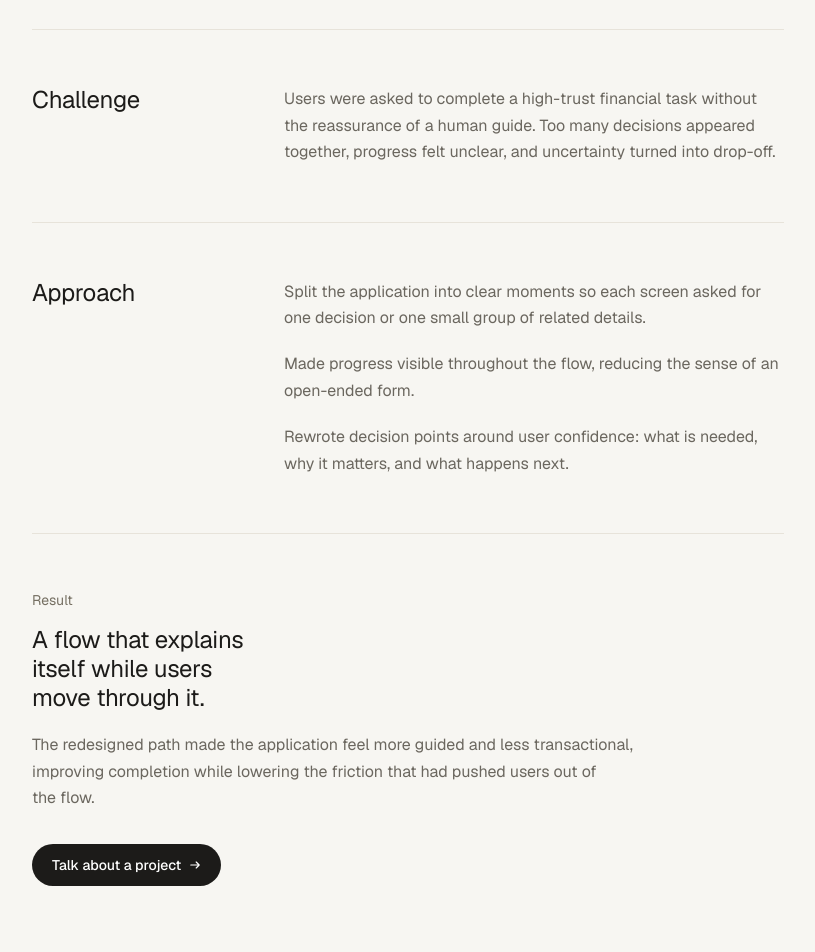
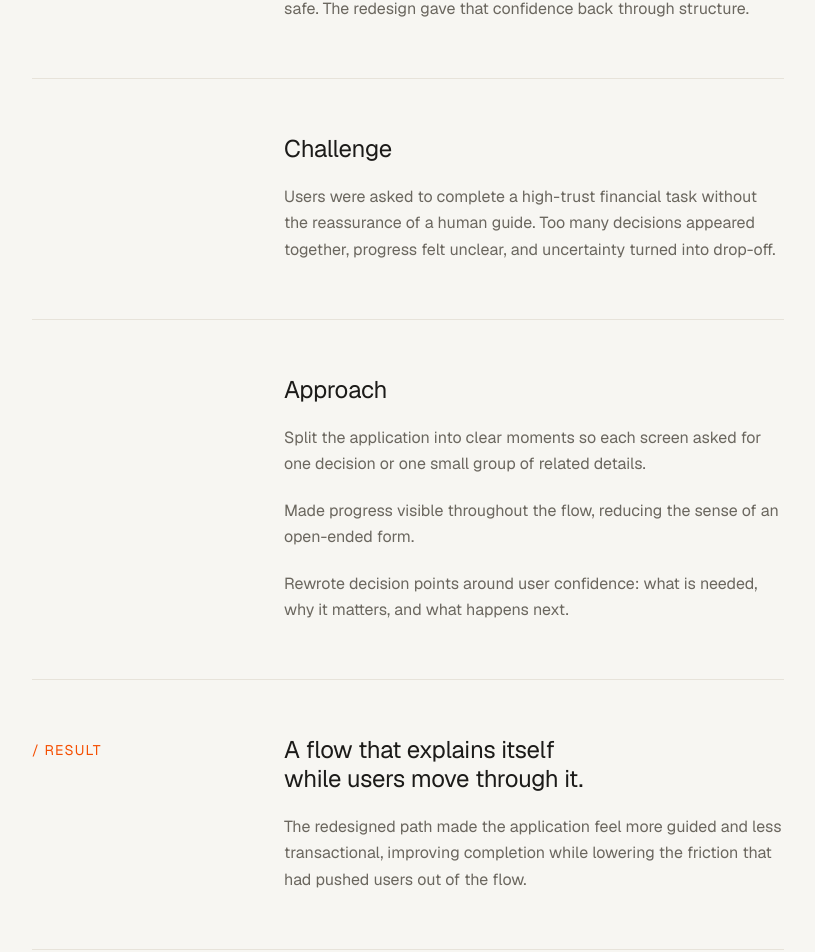
Before and after one commit to shonhazan8-droid/portfolio-shon, a Next.js app: page /case-studies/bank-account-opening in a window 1280 px wide. Shown: the part 1273-2225 px from the top of the page, without its empty margins (232-1047 px from the left). Built offline with nearby package versions, Linux system fonts and the light colour scheme.

Commit message:
Update page.tsx

```diff
--- a/app/case-studies/[slug]/page.tsx
+++ b/app/case-studies/[slug]/page.tsx
@@ -13,25 +13,27 @@ const caseStudyDetails = [
     title: "Rehabilitation platform IA",
     eyebrow: "Public sector case study",
     year: "2021",
-    role: "Product design, information architecture, service flow",
+    role: "Product Designer",
+    client: "Ministry of Defense",
+    focus: "Service Design · End-to-end",
     context:
       "A government rehabilitation experience serving people who needed clear medical, operational, and service information in moments that were already heavy.",
     headline:
-      "Reorganizing a dense rehabilitation platform around real user situations instead of internal departments.",
+      "People weren’t looking for information. They were looking for certainty.",
     summary:
-      "The original experience exposed people to the organization's structure: departments, forms, and scattered service paths. The redesign moved the interface toward recognizable life situations, clearer next actions, and fewer dead ends.",
+      "The platform exposed different services and assets from personnel through some of the hardest points of their service, injury, benefits, and recovery. It had to carry complex information without making people decode the organization first.",
     cover: { type: "lottie", src: "/Animate/shik-animate.json" },
     coverAlt: "Animated rehabilitation platform preview",
     challenge:
-      "People arrived with urgent questions but had to translate their need into the language of departments and forms. That created friction before they could even understand which service, document, or appointment path was relevant.",
+      "The experience reflected how the organization worked, not how people think. Users arrived with questions, but had to translate those questions into departments, benefits, documents, and service names.",
     approach: [
-      "Mapped the core journeys around the user's situation: treatment, appointments, benefits, documents, and daily support.",
-      "Grouped related actions into fewer decision points so the interface could answer what to do next without asking users to understand the organization first.",
-      "Reduced form-first paths and exposed service entry points only after the user had enough context to choose confidently.",
+      "Studied how users actually understood their situation before they understood the services around it.",
+      "Mapped the system around situations and questions instead of departments and internal ownership.",
+      "Restructured content so relevance, next actions, and reassurance appeared before forms and service names.",
     ],
     resultTitle: "Less organizational logic. More human orientation.",
     outcome:
-      "The primary path became faster to scan and easier to explain: fewer forms up front, clearer content groups, and a system structure that matched the user's mental model.",
+      "The site started answering the questions users actually arrived with, helping them understand what mattered, what applied to them, and what they should do next.",
   },
   {
     slug: "bank-account-opening",
@@ -91,6 +93,7 @@ export default async function CaseStudyPage({ params }: CaseStudyPageProps) {
   }
 
   const study = caseStudies.find((item) => item.slug === project.slug);
+  const isRehabilitation = project.slug === "rehabilitation-platform";
 
   return (
     <>
@@ -129,63 +132,228 @@ export default async function CaseStudyPage({ params }: CaseStudyPageProps) {
 
           <section className="grid gap-8 border-b border-t border-[var(--color-line)] py-10 md:grid-cols-3">
             <div>
+              <p className="text-sm text-[var(--color-faint)]">{isRehabilitation ? "Client" : "Role"}</p>
+              <p className="mt-2 leading-[1.55]">{isRehabilitation ? project.client : project.role}</p>
+            </div>
+            <div>
               <p className="text-sm text-[var(--color-faint)]">Role</p>
               <p className="mt-2 leading-[1.55]">{project.role}</p>
             </div>
             <div>
-              <p className="text-sm text-[var(--color-faint)]">Year</p>
-              <p className="mt-2 leading-[1.55]">{project.year}</p>
-            </div>
-            <div>
-              <p className="text-sm text-[var(--color-faint)]">Impact</p>
+              <p className="text-sm text-[var(--color-faint)]">{isRehabilitation ? "Focus" : "Impact"}</p>
               <p className="mt-2 leading-[1.55]">
-                {study?.stats.map((stat) => `${stat.value} ${stat.label.toLowerCase()}`).join(" · ")}
+                {isRehabilitation ? project.focus : study?.stats.map((stat) => `${stat.value} ${stat.label.toLowerCase()}`).join(" · ")}
               </p>
             </div>
           </section>
 
-          <section className="grid gap-8 border-b border-[var(--color-line)] py-14 md:grid-cols-[220px_1fr]">
-            <h2 className="text-2xl font-normal leading-[1.2] tracking-[-0.012em]">Context</h2>
-            <div className="max-w-[58ch] space-y-5 text-base leading-[1.65] text-[var(--color-muted)]">
+          {isRehabilitation ? (
+            <>
+              <CaseTextSection label="Context" title="A system with many services, but no single mental model.">
                 <p>{project.context}</p>
                 <p>{project.summary}</p>
-            </div>
-          </section>
+                <p>
+                  Much of the information already existed, but it was shaped by internal ownership.
+                  Users had to know what they were looking for before the site could help them find it.
+                </p>
+              </CaseTextSection>
 
-          <section className="grid gap-8 border-b border-[var(--color-line)] py-14 md:grid-cols-[220px_1fr]">
-            <h2 className="text-2xl font-normal leading-[1.2] tracking-[-0.012em]">Challenge</h2>
-            <p className="max-w-[58ch] text-base leading-[1.65] text-[var(--color-muted)]">
-              {project.challenge}
+              <CaseTextSection label="Problem" title="The experience reflected how the organization worked, not how people think.">
+                <p>{project.challenge}</p>
+                <p>
+                  Even when the content itself was important, users were forced to move through
+                  categories that made sense to the system before they could understand what was
+                  relevant to their own situation.
                 </p>
-          </section>
+              </CaseTextSection>
 
-          <section className="grid gap-8 border-b border-[var(--color-line)] py-14 md:grid-cols-[220px_1fr]">
-            <h2 className="text-2xl font-normal leading-[1.2] tracking-[-0.012em]">Approach</h2>
-            <div className="grid gap-5">
-              {project.approach.map((item) => (
-                <p key={item} className="max-w-[58ch] text-base leading-[1.65] text-[var(--color-muted)]">
-                  {item}
+              <QuoteBand>
+                Information was organized around services. Users arrived with situations.
+              </QuoteBand>
+
+              <CaseTextSection label="Research" title="We needed to understand how people actually saw their own situation.">
+                <p>
+                  We looked at different points in the journey and tested how people moved from
+                  uncertainty to action: what they searched for, what language they used, and when
+                  they needed context before choosing a path.
                 </p>
+                <div className="grid gap-5 pt-2">
+                  {[
+                    "Understanding the ecosystem behind the process: where services connect, where ownership gets split, and where users lose context.",
+                    "Learning from people who guide them: support teams, service owners, and professionals who repeatedly explain the same steps.",
+                    "Testing the experience against reality: checking whether users could recognize themselves in the flow without already knowing the correct service name.",
+                  ].map((item) => (
+                    <p key={item}>{item}</p>
                   ))}
                 </div>
-          </section>
+              </CaseTextSection>
 
-          <section className="py-14">
-            <p className="mb-4 text-sm text-[var(--color-faint)]">Result</p>
-            <h2 className="max-w-[16ch] text-2xl font-normal leading-[1.2] tracking-[-0.012em]">
-              {project.resultTitle}
-            </h2>
-            <p className="mt-5 max-w-[58ch] text-base leading-[1.65] text-[var(--color-muted)]">
-              {project.outcome}
+              <MediaPlaceholder label="Research boards, journey maps, and early IA explorations" />
+
+              <CaseTextSection label="Findings" title="Three findings changed the strategy.">
+                <div className="grid gap-5">
+                  <p>
+                    Users thought in situations, not services. They did not start with a department;
+                    they started with a life event, a medical need, or a question about what happens next.
                   </p>
-            <div className="mt-8">
+                  <p>
+                    The system depended on human translators. Call centers and service teams were
+                    repeatedly translating organizational language into human language.
+                  </p>
+                  <p>
+                    Information was everywhere. Relevance was missing. The problem was not only
+                    availability of content, but the lack of clear prioritization around what mattered now.
+                  </p>
+                </div>
+              </CaseTextSection>
+
+              <CaseTextSection label="The shift" title="We stopped organizing around services and started organizing around situations.">
+                <p>
+                  Instead of asking people to learn the structure of the organization, we built the
+                  structure around recognizable situations: treatment, documents, appointments,
+                  eligibility, and daily support.
+                </p>
+                <p>
+                  Everything became contextual. Rights, forms, services, and next steps were grouped
+                  around the practical questions people arrived with.
+                </p>
+              </CaseTextSection>
+
+              <CaseTextSection label="IA" title="Restructuring the information architecture.">
+                <p>
+                  The original navigation exposed internal groupings. The new structure reduced the
+                  need to know service ownership and brought related information closer together.
+                </p>
+                <p>
+                  This turned the platform into something closer to a guide: fewer entry points,
+                  clearer labels, and a path that could support people through the service.
+                </p>
+              </CaseTextSection>
+
+              <div className="grid gap-6 py-6">
+                <MediaPlaceholder label="Old architecture and content inventory" />
+                <div className="overflow-hidden rounded-[var(--radius-frame)] bg-[var(--color-app)]">
+                  <Image
+                    src="/work/rehabilitation-platform.png"
+                    alt="Rehabilitation platform interface direction"
+                    width={1920}
+                    height={1440}
+                    className="h-auto w-full"
+                  />
+                </div>
+              </div>
+
+              <CaseTextSection label="Flow" title="Prioritizing reassurance.">
+                <p>
+                  Research showed that users often stopped to understand which service, benefit,
+                  or contact was relevant to them before moving forward.
+                </p>
+                <p>
+                  We made the interface more reassuring by surfacing context, status, and next
+                  actions before asking users to choose a formal path.
+                </p>
+              </CaseTextSection>
+
+              <MediaPlaceholder label="Mobile flows, reassurance states, and service entry points" />
+
+              <CaseTextSection label="Search" title="Adding context to search.">
+                <p>
+                  Search was not treated as a shortcut around the structure. It became another way
+                  to help users orient themselves when they did not know the official language.
+                </p>
+                <p>
+                  Results needed to explain why they were relevant, what service they belonged to,
+                  and what the user could do next.
+                </p>
+              </CaseTextSection>
+
+              <MediaPlaceholder label="Search behavior, filters, and contextual result cards" />
+
+              <CaseTextSection label="Result" title="The site started answering the questions users actually arrived with.">
+                <p>{project.outcome}</p>
+              </CaseTextSection>
+
+              <div className="py-14 md:pl-[252px]">
                 <Button href="/#contact">
                   Talk about a project <ArrowRight className="h-3 w-3" />
                 </Button>
               </div>
-          </section>
+            </>
+          ) : (
+            <>
+              <CaseTextSection title="Context">
+                <p>{project.context}</p>
+                <p>{project.summary}</p>
+              </CaseTextSection>
+
+              <CaseTextSection title="Challenge">
+                <p>{project.challenge}</p>
+              </CaseTextSection>
+
+              <CaseTextSection title="Approach">
+                {project.approach.map((item) => (
+                  <p key={item}>{item}</p>
+                ))}
+              </CaseTextSection>
+
+              <CaseTextSection label="Result" title={project.resultTitle}>
+                <p>{project.outcome}</p>
+              </CaseTextSection>
+
+              <div className="py-14 md:pl-[252px]">
+                <Button href="/#contact">
+                  Talk about a project <ArrowRight className="h-3 w-3" />
+                </Button>
+              </div>
+            </>
+          )}
         </Container>
       </main>
     </>
   );
 }
+
+function CaseTextSection({
+  label,
+  title,
+  children,
+}: {
+  label?: string;
+  title: string;
+  children: React.ReactNode;
+}) {
+  return (
+    <section className="grid gap-8 border-b border-[var(--color-line)] py-14 md:grid-cols-[220px_1fr]">
+      <div className="md:pt-1">
+        {label ? (
+          <p className="text-sm uppercase tracking-[.08em] text-[var(--color-accent)]">
+            <span aria-hidden="true">/ </span>
+            {label}
+          </p>
+        ) : null}
+      </div>
+      <div className="max-w-[58ch] space-y-5 text-base leading-[1.65] text-[var(--color-muted)]">
+        <h2 className="text-2xl font-normal leading-[1.2] tracking-[-0.012em] text-[var(--color-ink)]">{title}</h2>
+        {children}
+      </div>
+    </section>
+  );
+}
+
+function QuoteBand({ children }: { children: React.ReactNode }) {
+  return (
+    <section className="my-12 rounded-[var(--radius-frame)] bg-[var(--color-surface)] px-6 py-12 text-center md:px-12">
+      <p className="mx-auto max-w-[18ch] text-2xl font-normal leading-[1.18] tracking-[-0.012em]">
+        {children}
+      </p>
+    </section>
+  );
+}
+
+function MediaPlaceholder({ label }: { label: string }) {
+  return (
+    <div className="my-6 flex aspect-[752/480] w-full items-center justify-center rounded-[var(--radius-frame)] bg-[var(--color-surface)] px-6 text-center text-sm leading-6 text-[var(--color-faint)]">
+      Placeholder: {label}
+    </div>
+  );
+}
```
Lines whose indentation alone changed are shown as unchanged.
